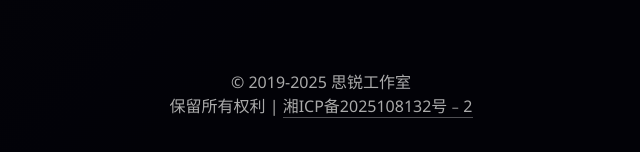
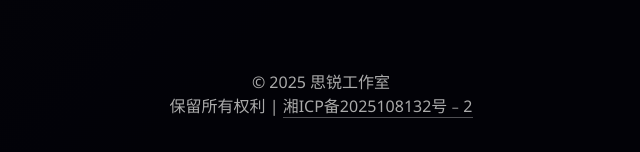
Before and after one commit to wby0603/WBY0603.github.io, a plain HTML site: page index.html in a window 1280 px wide. Shown: the part 1202-1354 px from the top of the page, 319-959 px from the left. Drawn offline with Linux system fonts and the light colour scheme.

Commit message:
Update index.html

```diff
--- a/index.html
+++ b/index.html
@@ -172,7 +172,7 @@
 <!-- 版权信息部分 -->
 <footer class="copyright">
     <div class="container">
-        <p>&copy; 2019-2025 思锐工作室<br>
+        <p>&copy; 2025 思锐工作室<br>
         保留所有权利 | <a href="#" style="color:#aaa;text-decoration:none;">湘ICP备2025108132号﹣2</a></p>
     </div>
 </footer>
```
